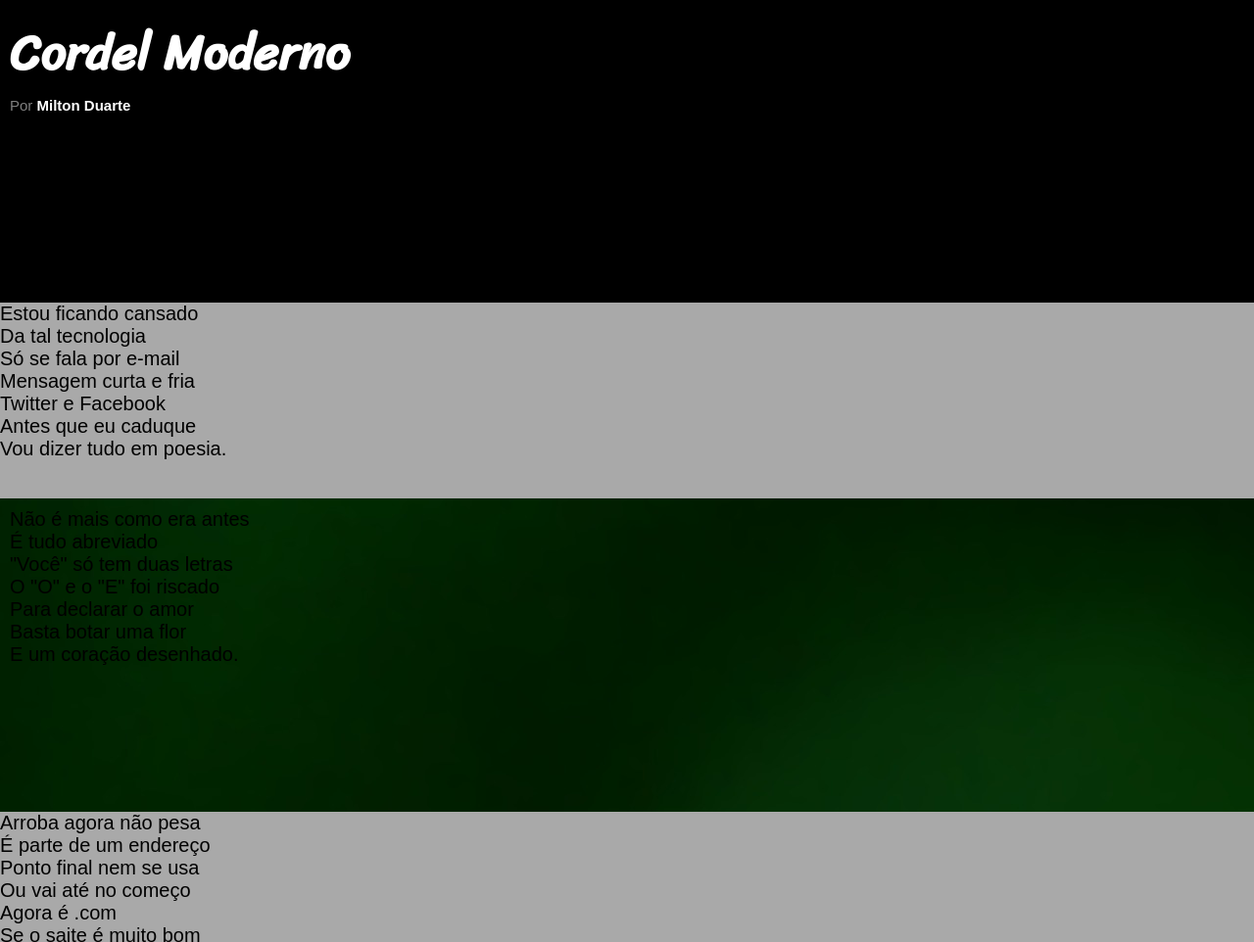
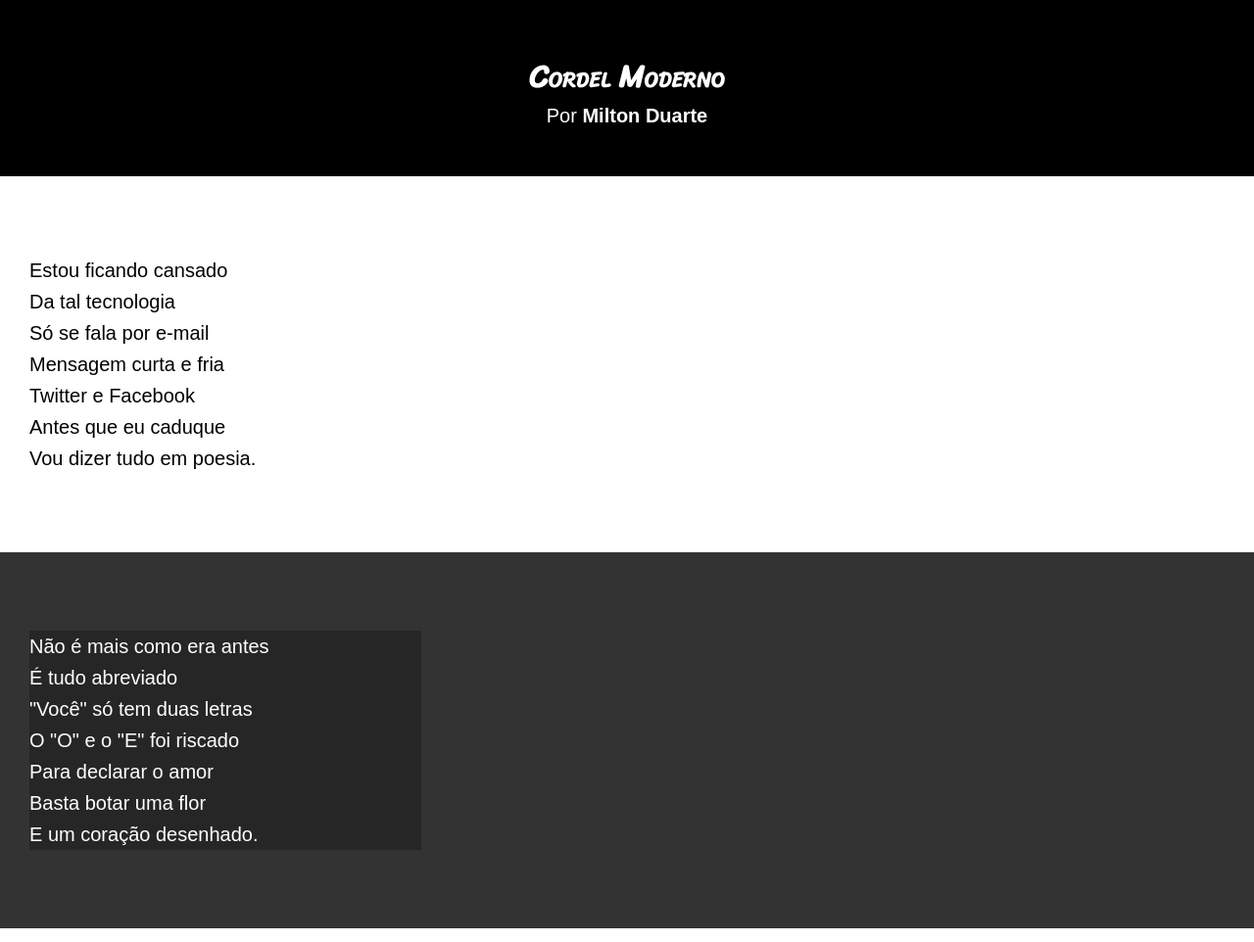
Before and after one commit to devjoao-xoli/html-css, a plain HTML site: page desafios/d012/index.html in a window 1280 px wide. Shown: the top 962 px of the page at 98% size. Drawn offline with Linux system fonts and the light colour scheme.

Commit message:
atualizei😎

```diff
--- a/desafios/d012/index.html
+++ b/desafios/d012/index.html
@@ -60,7 +60,7 @@
                 </p>
             </section>
 
-            <section class="imagem1">
+            <section class="imagem">
                 <p>
                     Tenho saudade das cartas <br>
                     Escritas com a própria mão <br>
--- a/desafios/d012/style.css
+++ b/desafios/d012/style.css
@@ -25,44 +25,58 @@ body{
 header {
     background-color: black;
     color: white;
-    padding: 10px;
+    text-align: center;
 }
 
-h1 {
+header > h1 {
     font-family: var(--fontedestaque);
-    font-size: 50px;
+    font-variant: small-caps;
+    padding-top: 50px;
 }
 
-p#tit{
-    font-size: 15px;
-    color: gray;
+header > p {
+    padding-bottom: 50px;
 }
 
 a {
+    color: white;
+    font-weight: bolder;
     text-decoration: none;
-    color: black;
 }
 
-a#milton {
-    color: white;
+a:hover {
+    text-decoration: underline;
 }
 
 p {
     font-size: 20px;
     font-family: var(--fontepadrao);
-    height: 200px;
 }
 
-section.imagem{
-    background-attachment: fixed;
-    background-image: url(imagens/background001.jpg);
-    height: 300px;
+section{
+    line-height: 2em;
+    padding-top: 10vh;
+    padding-bottom: 10vh;
+    padding-left: 30px;
+}
+
+section.imagem {
+    background-color: rgb(51, 51, 51);
+    color: white;
+}
+
+section.imagem > p{
+    background-color: rgba(0, 0, 0, 0.253);
+    width: 400px;
+}
+
+section {
+    background-color: white;
+    color: black;
+}
+
+footer {
+    background-color: black;
+    text-align: center;
     padding: 10px;
 }
-
-section.imagem1{
-    background-attachment: fixed;
-    background-image: url(imagens/background002.jpg);
-    height: 300px;
-    padding: 10px;
-}
```
